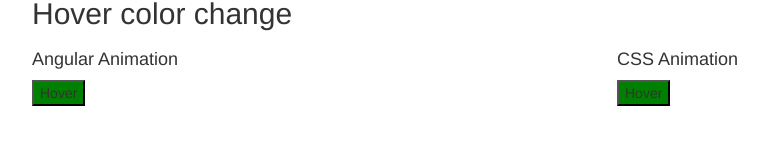
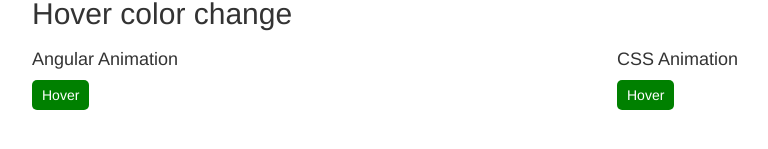
Before and after one commit to mahdouglass/animations-demo, an Angular app: page / in a window 1280 px wide. Shown: the part 321-470 px from the top of the page, without its empty margins (38-806 px from the left). Built offline with nearby package versions, Linux system fonts and the light colour scheme.

Commit message:
Had to override the browser button styles...

```diff
--- a/src/app/hover-animation-demo/hover-animation-demo.component.css
+++ b/src/app/hover-animation-demo/hover-animation-demo.component.css
@@ -1,3 +1,10 @@
+button {
+    color: #fff;
+    padding: 5px 10px;
+    border-radius: 5px;
+    border: none;
+}
+
 #css-color-change {
     background-color: green;
     transition: 1000ms;
```
